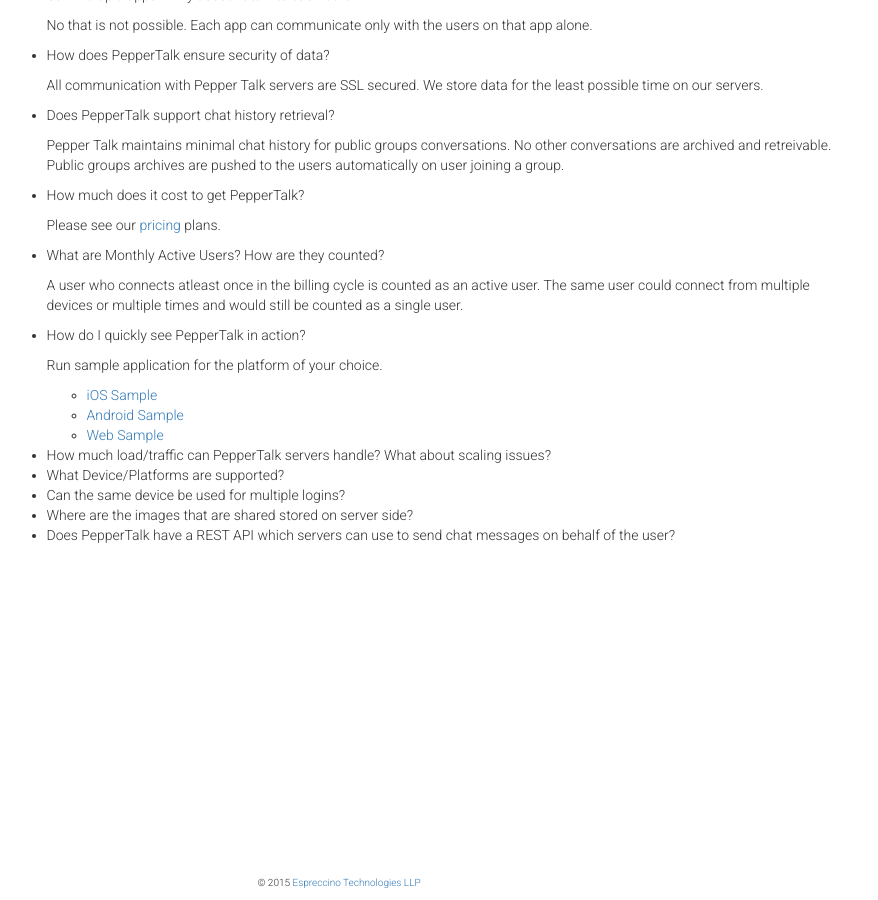
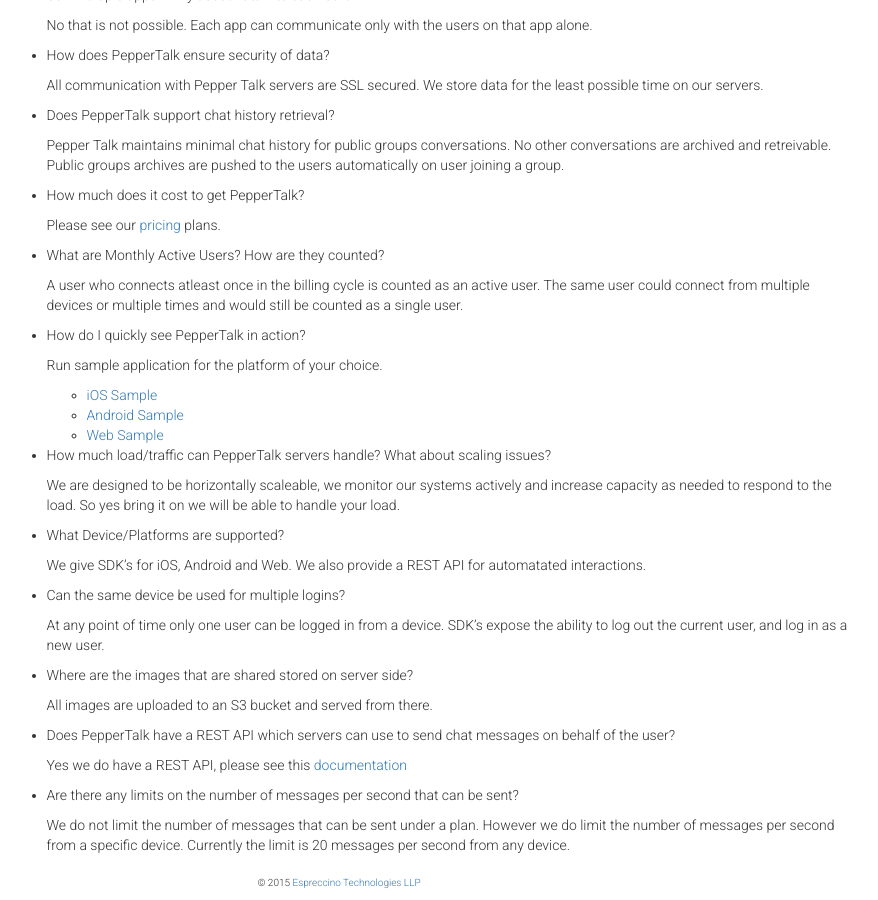
Before and after one commit to Espreccino/espreccino.github.io, a Jekyll site: the page built from _faq/1_index.md, in a window 1280 px wide and 900 px high, scrolled down 1622 px. Shown: the whole window, without its empty margins (356-1234 px from the left). Built offline with Jekyll 4.4.1, drawn with Linux system fonts in a browser that asks for light colours; nearby versions of some CDN libraries; Markdown is read by kramdown in place of the engine named in the settings.

Commit message:
update FAQ

```diff
--- a/_faq/1_index.md
+++ b/_faq/1_index.md
@@ -116,7 +116,25 @@ collection_title : F.A.Q
 
 
 * How much load/traffic can PepperTalk servers handle? What about scaling issues?
+
+    We are designed to be horizontally scaleable, we monitor our systems actively and increase capacity as needed to respond to the load. So yes bring it on we will be able to handle your load.
+
 * What Device/Platforms are supported?
+
+    We give SDK's for iOS, Android and Web. We also provide a REST API for automatated interactions.
+
 * Can the same device be used for multiple logins?
+
+    At any point of time only one user can be logged in from a device. SDK's expose the ability to log out the current user, and log in as a new user.
+
 * Where are the images that are shared stored on server side?
+
+    All images are uploaded to an S3 bucket and served from there.
+
 * Does PepperTalk have a REST API which servers can use to send chat messages on behalf of the user?
+
+    Yes we do have a REST API, please see this [documentation](http://developers.getpeppertalk.com/REST/)
+
+* Are there any limits on the number of messages per second that can be sent?
+
+    We do not limit the number of messages that can be sent under a plan. However we do limit the number of messages per second from a specific device. Currently the limit is 20 messages per second from any device.
```
